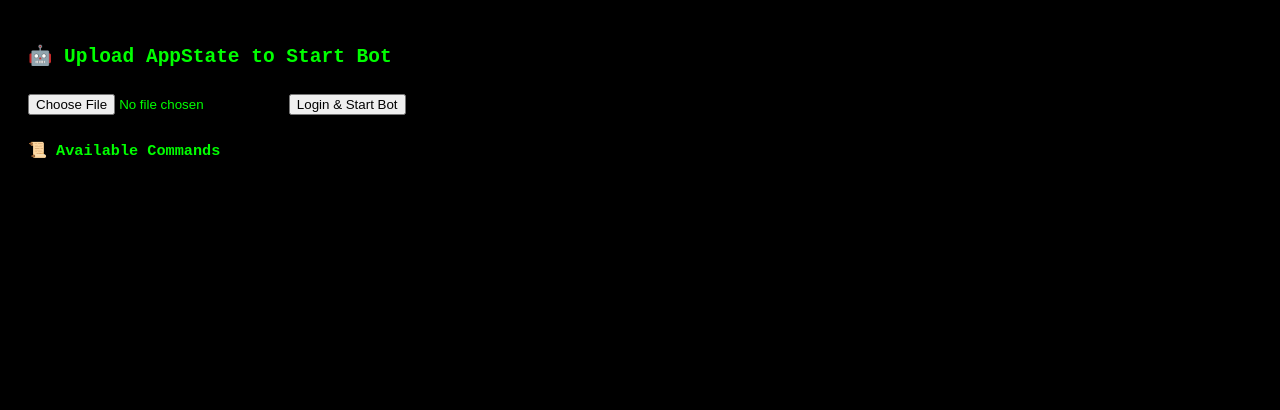
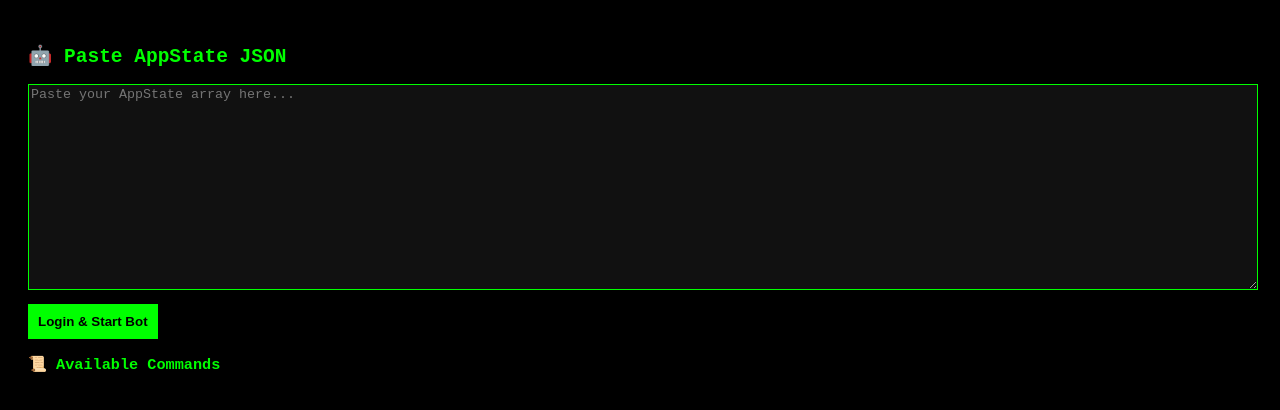
Before and after one commit to vernesg/messenger-bot-, a website: page public/index.html in a window 1280 px wide. Drawn offline with Linux system fonts and the light colour scheme; no server answers.

Commit message:
Update index.html

```diff
--- a/public/index.html
+++ b/public/index.html
@@ -5,20 +5,35 @@
   <title>Messenger Bot Login</title>
   <style>
     body { background: #000; color: #0f0; font-family: monospace; padding: 20px; }
-    input, button { margin: 10px 0; }
+    textarea { width: 100%; height: 200px; background: #111; color: #0f0; border: 1px solid #0f0; }
+    button { margin-top: 10px; padding: 10px; background: #0f0; color: #000; font-weight: bold; border: none; }
     .command { margin: 5px 0; }
   </style>
 </head>
 <body>
-  <h2>🤖 Upload AppState to Start Bot</h2>
-  <form id="uploadForm" enctype="multipart/form-data">
-    <input type="file" name="appstate" required />
-    <button type="submit">Login & Start Bot</button>
-  </form>
+  <h2>🤖 Paste AppState JSON</h2>
+  <textarea id="appstateInput" placeholder="Paste your AppState array here..."></textarea><br />
+  <button onclick="submitAppState()">Login & Start Bot</button>
+
   <h3>📜 Available Commands</h3>
   <div id="commands"></div>
 
   <script>
+    async function submitAppState() {
+      const raw = document.getElementById("appstateInput").value;
+      try {
+        const json = JSON.parse(raw);
+        const res = await fetch("/upload-json", {
+          method: "POST",
+          headers: { "Content-Type": "application/json" },
+          body: JSON.stringify({ appState: json })
+        });
+        alert(await res.text());
+      } catch {
+        alert("❌ Invalid JSON format");
+      }
+    }
+
     fetch("/commands")
       .then(res => res.json())
       .then(cmds => {
@@ -30,13 +45,6 @@
           div.appendChild(el);
         });
       });
-
-    document.getElementById("uploadForm").addEventListener("submit", async (e) => {
-      e.preventDefault();
-      const form = new FormData(e.target);
-      const res = await fetch("/upload", { method: "POST", body: form });
-      alert(await res.text());
-    });
   </script>
 </body>
 </html>
```
